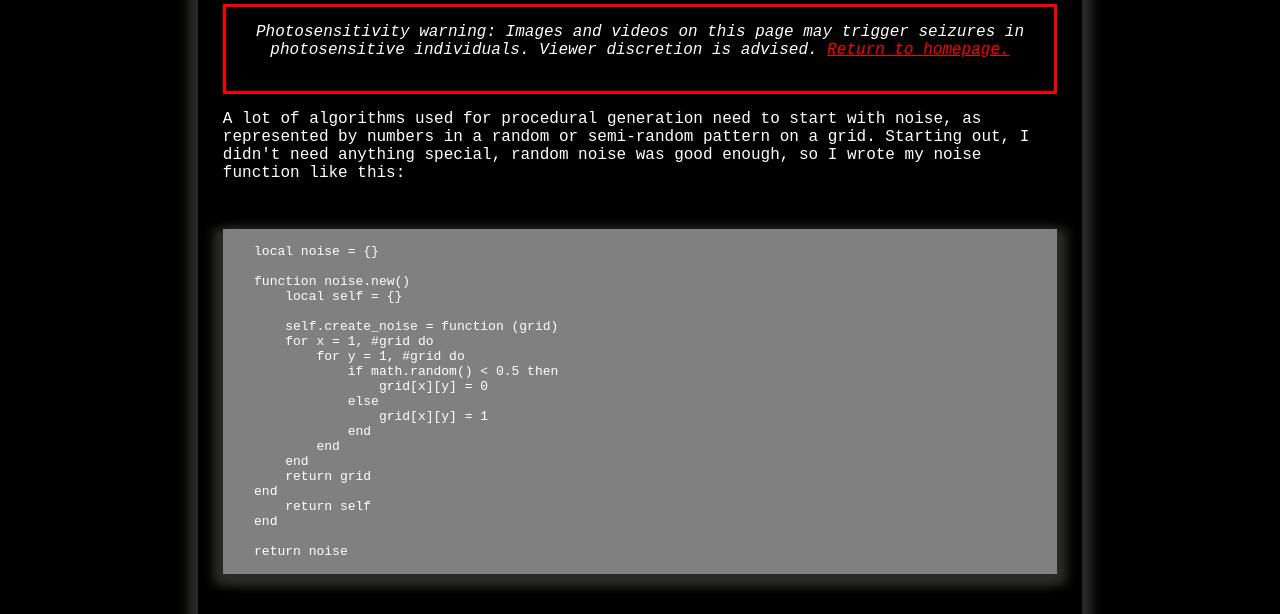
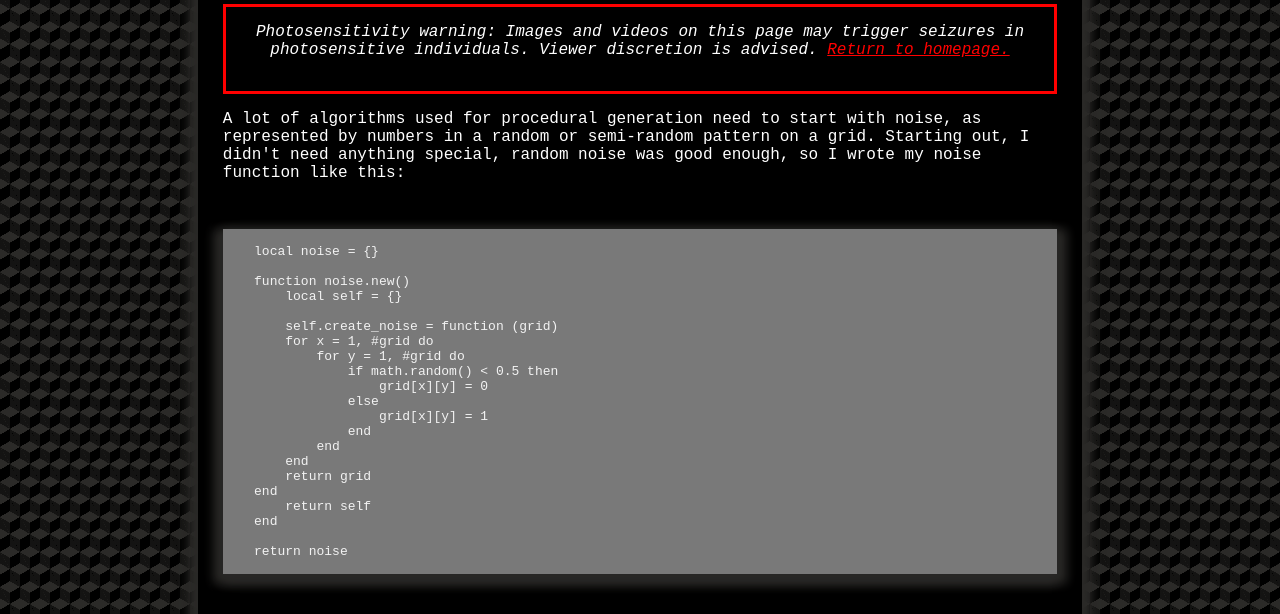
Before and after one commit to kontraux/Do-a-Lua, a website: page art.html in a window 1280 px wide. Shown: the part 166-780 px from the top of the page. Drawn offline with Linux system fonts and the light colour scheme.

Commit message:
add background

```diff
--- a/styles.css
+++ b/styles.css
@@ -8,6 +8,9 @@ body {
     font-family: 'Courier New', Courier, monospace;
     background-color: black;
     color: white;
+    background-image:  linear-gradient(30deg, #2b2a28 12%, transparent 12.5%, transparent 87%, #2b2a28 87.5%, #2b2a28), linear-gradient(150deg, #2b2a28 12%, transparent 12.5%, transparent 87%, #2b2a28 87.5%, #2b2a28), linear-gradient(30deg, #2b2a28 12%, transparent 12.5%, transparent 87%, #2b2a28 87.5%, #2b2a28), linear-gradient(150deg, #2b2a28 12%, transparent 12.5%, transparent 87%, #2b2a28 87.5%, #2b2a28), linear-gradient(60deg, #2b2a2877 25%, transparent 25.5%, transparent 75%, #2b2a2877 75%, #2b2a2877), linear-gradient(60deg, #2b2a2877 25%, transparent 25.5%, transparent 75%, #2b2a2877 75%, #2b2a2877);
+    background-size: 20px 35px;
+    background-position: 0 0, 0 0, 10px 18px, 10px 18px, 0 0, 10px 18px;
 }
 
 #theme {
@@ -117,6 +120,7 @@ pre code {
 
 code {
     height: 1%;
+    opacity: 95%;
 }
 
 li {
@@ -197,18 +201,20 @@ video {
 }
 
 .wrapper {
-    height: 100%;
+    min-height: 100%;
     background-color: black;
+    opacity: 100;
     padding: 2%;
     padding-top: 5%;
     margin-left: 15%;
     margin-right: 15%;
     box-shadow: 5px 5px 10px 5px #2b2a28, -5px 5px 10px 5px #2b2a28;
+
 }
 
 .light_mode .wrapper {
     background-color: white;
-    box-shadow: -5px 5px 10px 5px lightgray, 5px 5px 10px 5px lightgray;
+    /* box-shadow: -5px 5px 10px 5px lightgray, 5px 5px 10px 5px lightgray; */
 
 }
 
```
Also changed, not shown: art.html (+2 -0 lines), bio.html (+0 -1 lines).
